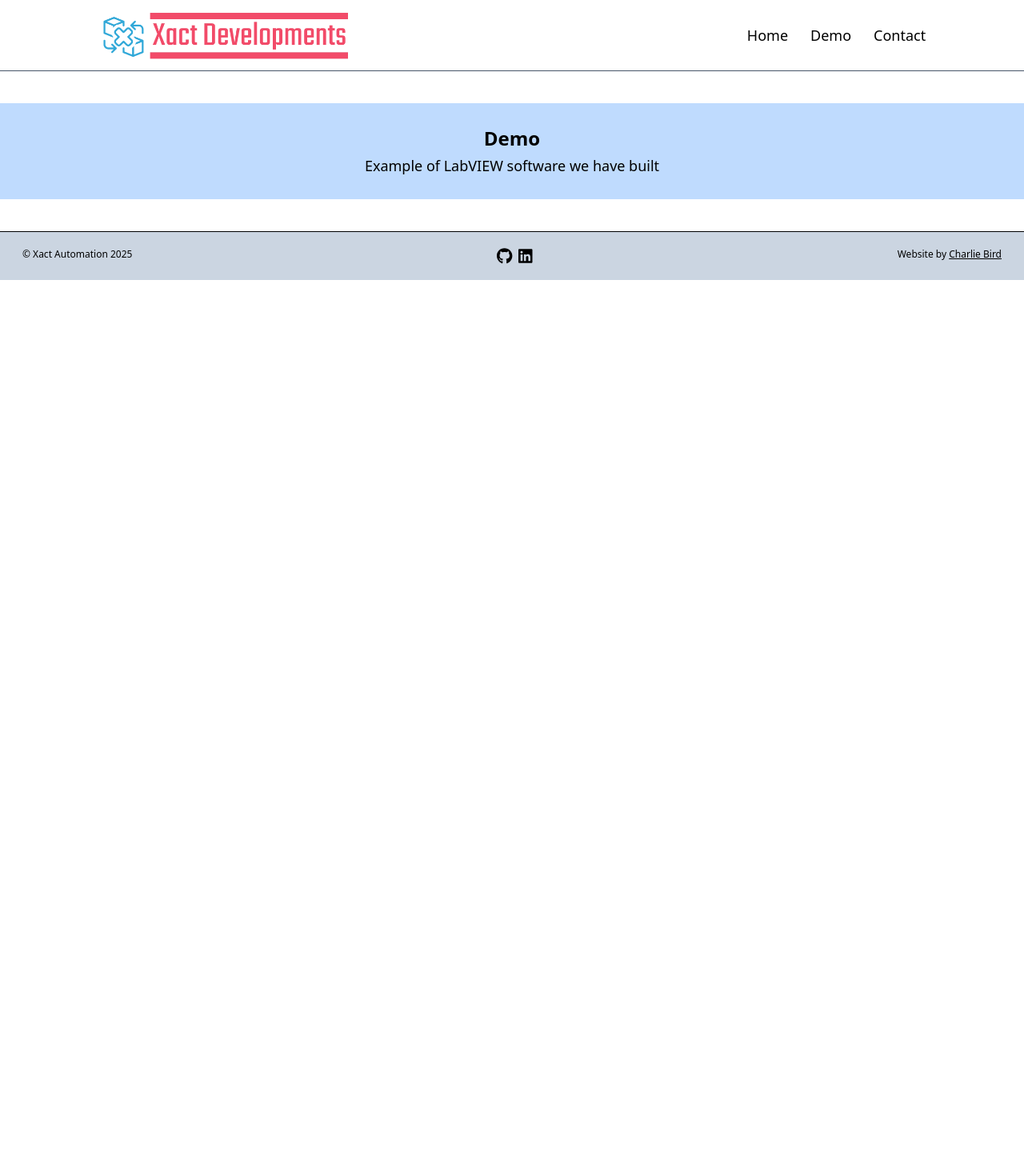
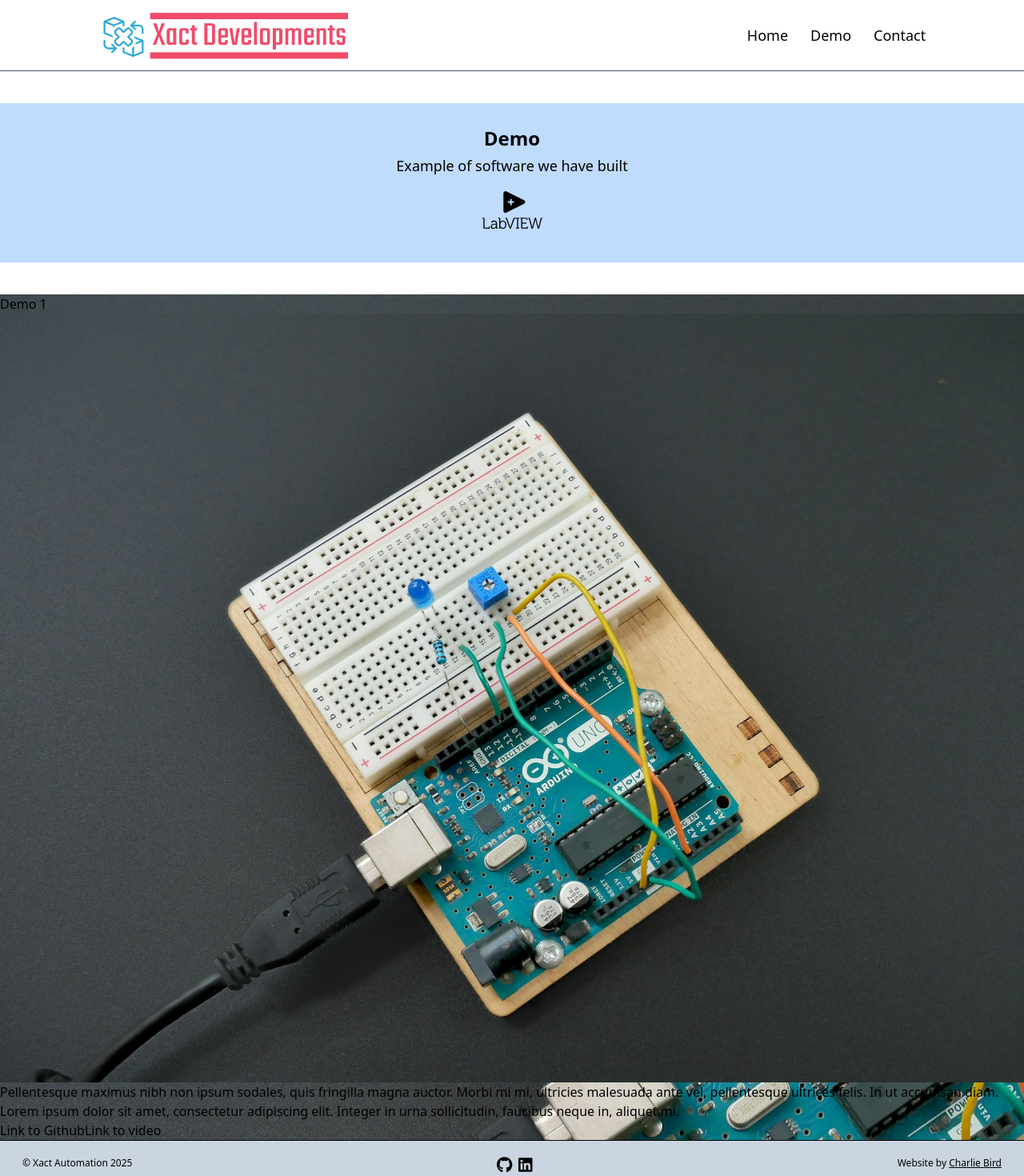
Before and after one commit to cbvvrd/xact-dev, a React (Vite) app: page /demo in a window 1280 px wide. Shown: the top 1470 px of the page at 80% size. Before the commit the page ends 800 px from the top, so only its background shows below. Built offline with nearby package versions, Linux system fonts and the light colour scheme.

Commit message:
created demos and demoitem components

```diff
--- /dev/null
+++ b/public/demos.json
@@ -0,0 +1,11 @@
+{
+    "demos": [
+        {
+            "title": "Demo 1",
+            "image": "images/vishnu-mohanan-0iRfjG7IGeo-unsplash.jpg",
+            "description": "Pellentesque maximus nibh non ipsum sodales, quis fringilla magna auctor. Morbi mi mi, ultricies malesuada ante vel, pellentesque ultrices felis. In ut accumsan diam. Lorem ipsum dolor sit amet, consectetur adipiscing elit. Integer in urna sollicitudin, faucibus neque in, aliquet mi.",
+            "github": "https://github.com/",
+            "video": "https://www.youtube.com/watch?v=I76wvt0aEE4"
+        }
+    ]
+}
--- /dev/null
+++ b/src/components/DemoItem/index.jsx
@@ -0,0 +1,14 @@
+
+function DemoItem({title, image, description, github, video}) {
+    return (
+        <div style={{ backgroundImage: `url(${image})` }} >
+            <h3>{title}</h3>
+            <img src={image} />
+            <p>{description}</p>
+            <a href={github} target="_blank">Link to Github</a>
+            <a href={video} target="_blank">Link to video</a>
+        </div>
+    );
+}
+
+export default DemoItem;
--- /dev/null
+++ b/src/components/Demos/index.jsx
@@ -0,0 +1,25 @@
+import { useEffect, useState } from "react";
+import DemoItem from "../DemoItem";
+
+function Demos() {
+
+    const [demos, setDemos] = useState([]);
+
+    useEffect(() => {
+        fetch("demos.json")
+            .then(res => res.json())
+            .then(demoData => {
+                setDemos(demoData.demos);
+            });
+    }, []);
+
+    return (
+        <div>
+            {demos.map(demo =>
+                <DemoItem title={demo.title} image={demo.image} description={demo.description} github={demo.github} video={demo.video}/>
+            )}
+        </div>
+    );
+}
+
+export default Demos;
--- a/src/components/DemosTitle/index.jsx
+++ b/src/components/DemosTitle/index.jsx
@@ -1,9 +1,11 @@
+import { SiLabview } from "react-icons/si";
 
 function DemosTitle() {
     return (
-        <div className="flex flex-col items-center text-center gap-1 mt-3 py-7 bg-blue-200 md:my-10">
+        <div className="flex flex-col items-center text-center gap-1 my-5 py-7 bg-blue-200 md:my-10">
             <h1 className="text-2xl font-semibold">Demo</h1>
-            <p className="md:text-lg">Example of LabVIEW software we have built</p>
+            <p className="md:text-lg">Example of software we have built </p>
+            <SiLabview size={75}/>
         </div>
     );
 }
--- a/src/pages/DemoPage/index.jsx
+++ b/src/pages/DemoPage/index.jsx
@@ -1,3 +1,4 @@
+import Demos from "../../components/Demos";
 import DemosTitle from "../../components/DemosTitle";
 import Footer from "../../components/Footer";
 import Header from "../../components/Header";
@@ -7,6 +8,7 @@ function DemoPage() {
         <>
             <Header />
             <DemosTitle />
+            <Demos />
             <Footer />
         </>
     );
```
Also changed, not shown: public/images/vishnu-mohanan-0iRfjG7IGeo-unsplash.jpg (added).
